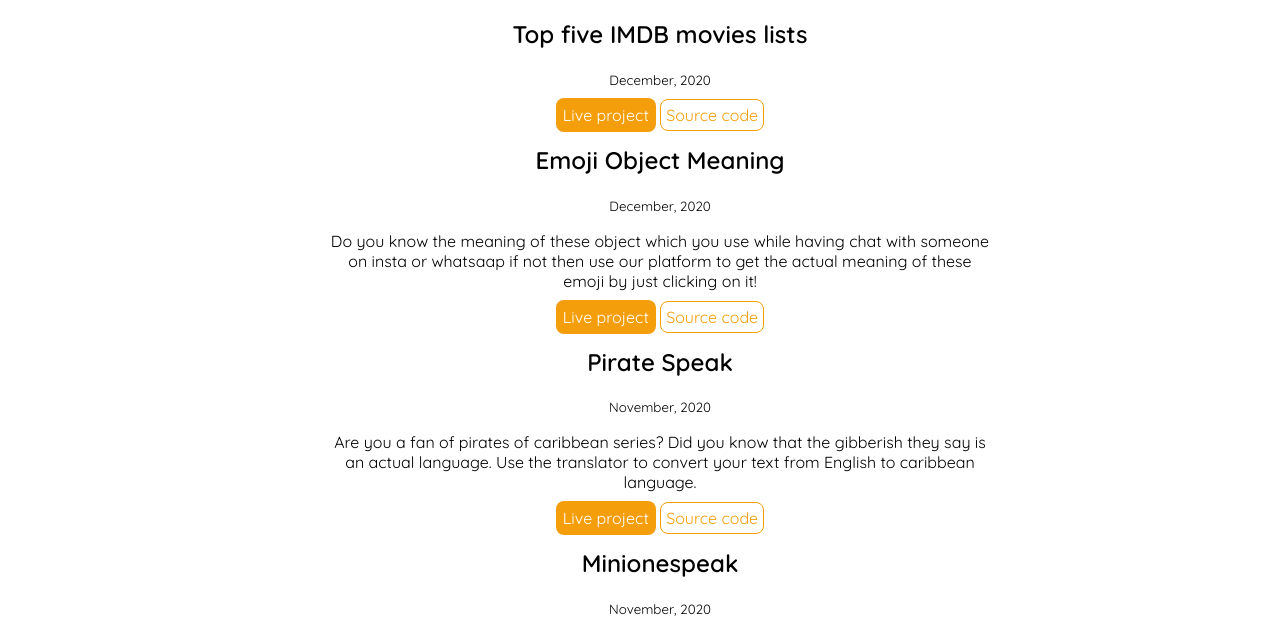
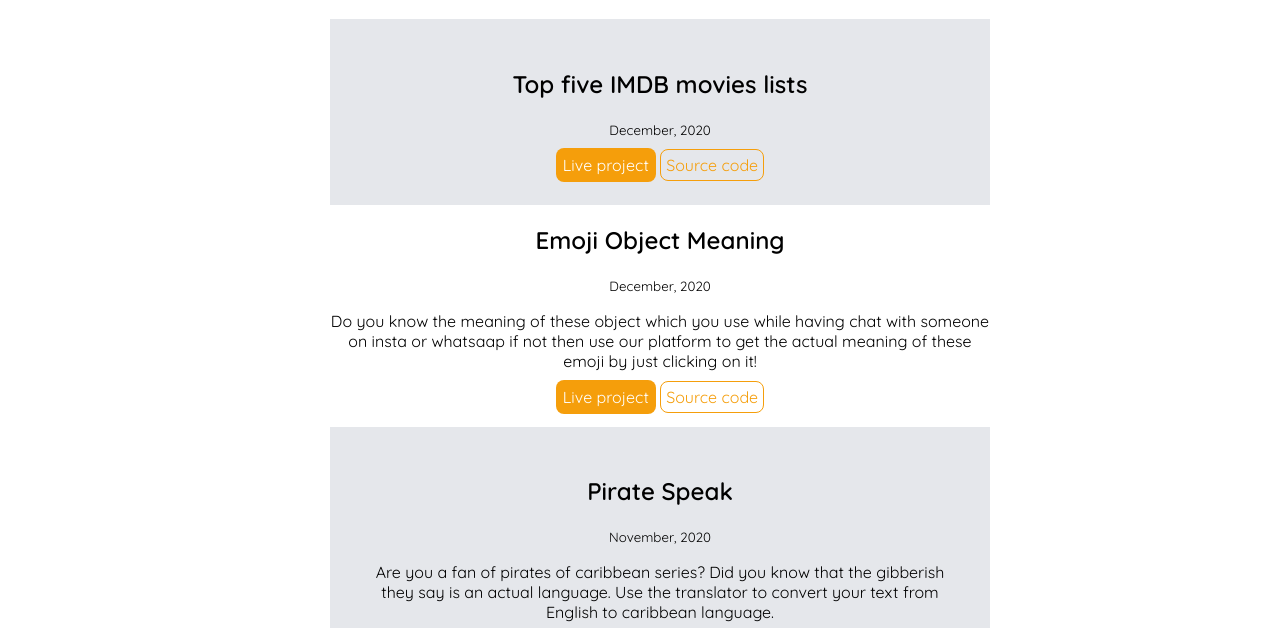
Before and after one commit to arifjamal2012/portfolioM, a plain HTML site: page projects.html in a window 1280 px wide. Shown: the part 170-798 px from the top of the page. Drawn offline with Linux system fonts and the light colour scheme.

Commit message:
added background-color

```diff
--- a/style.css
+++ b/style.css
@@ -112,6 +112,11 @@ img {
 .project li {
 	list-style-type: none;
 }
+.project li:nth-child(odd) {
+	background-color: var(--off-white);
+	padding: 30px;
+	margin-top: 20px;
+}
 .hero {
 	text-align: center;
 }
```
